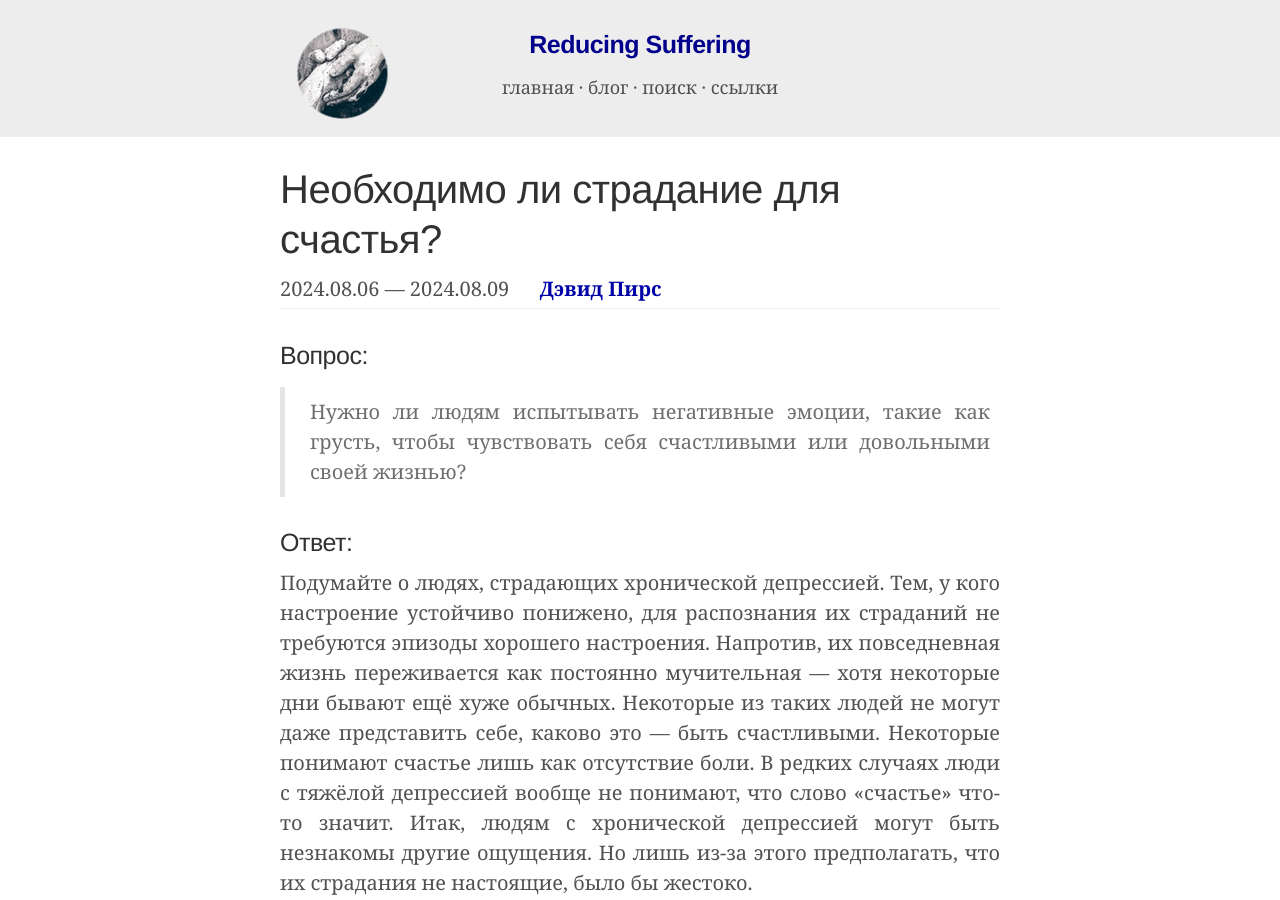
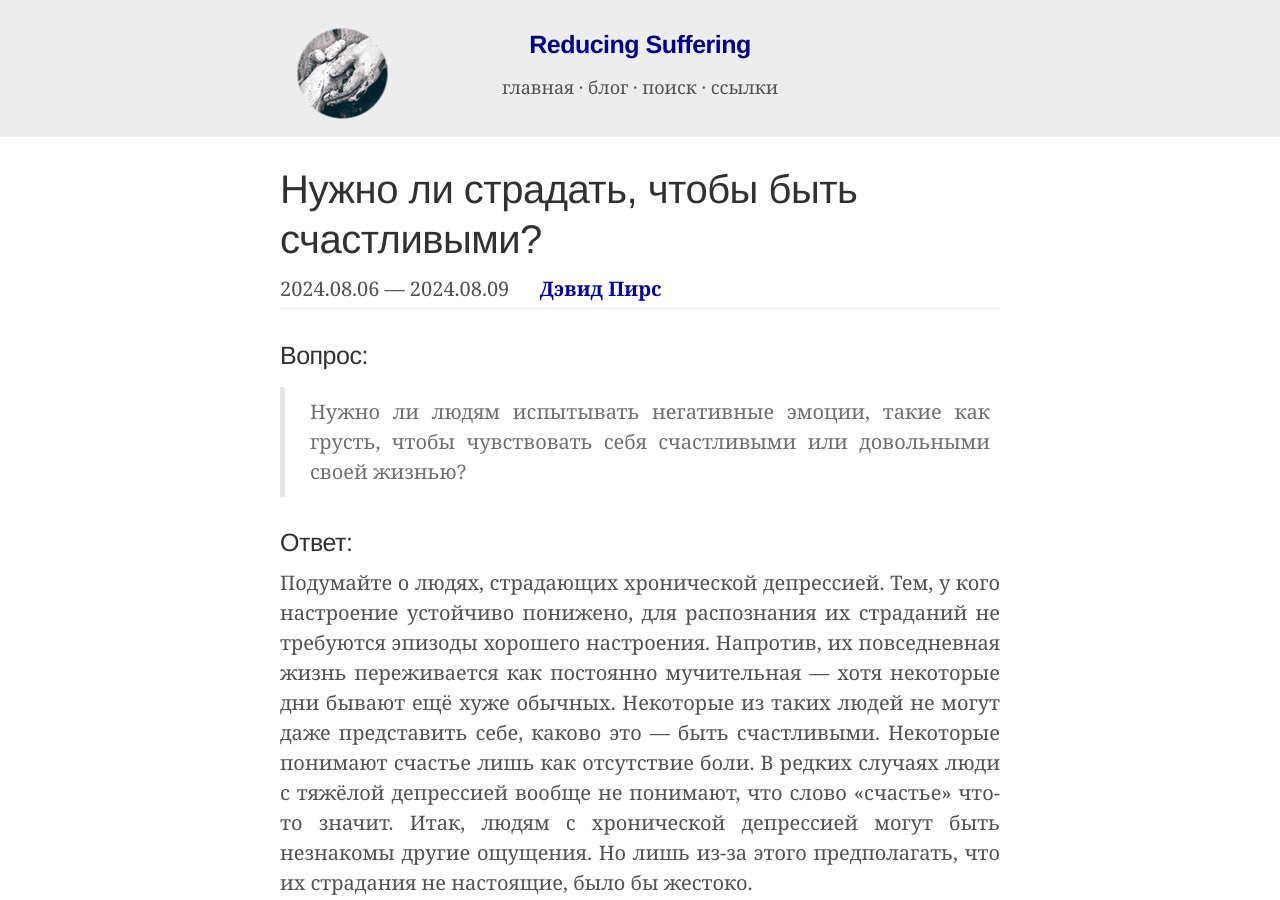
Before and after one commit to ReducingSuffering/reducingsuffering.github.io, a Jekyll site: the page built from _articles/david-pearce-q2.md, in a window 1280 px wide and 900 px high. Built offline with Jekyll 4.4.1, drawn with Linux system fonts in a browser that asks for light colours.

Commit message:
Update david-pearce-q2.md

```diff
--- a/_articles/david-pearce-q2.md
+++ b/_articles/david-pearce-q2.md
@@ -1,6 +1,6 @@
 ---
 layout: article
-title: "Необходимо ли страдание для счастья?"
+title: "Нужно ли страдать, чтобы быть счастливыми?"
 authors:
   - Дэвид Пирс
 original: https://www.hedweb.com
```
